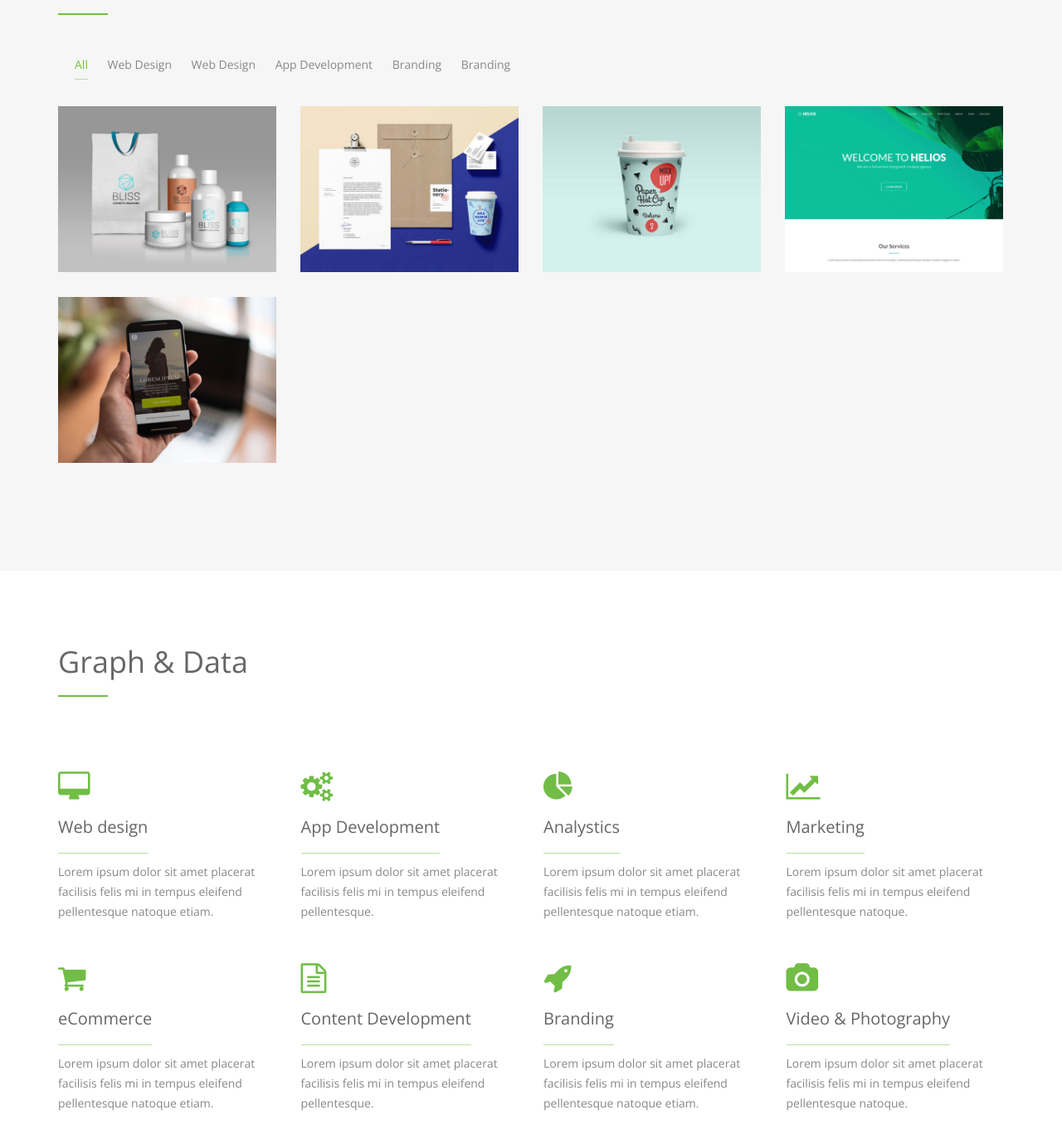
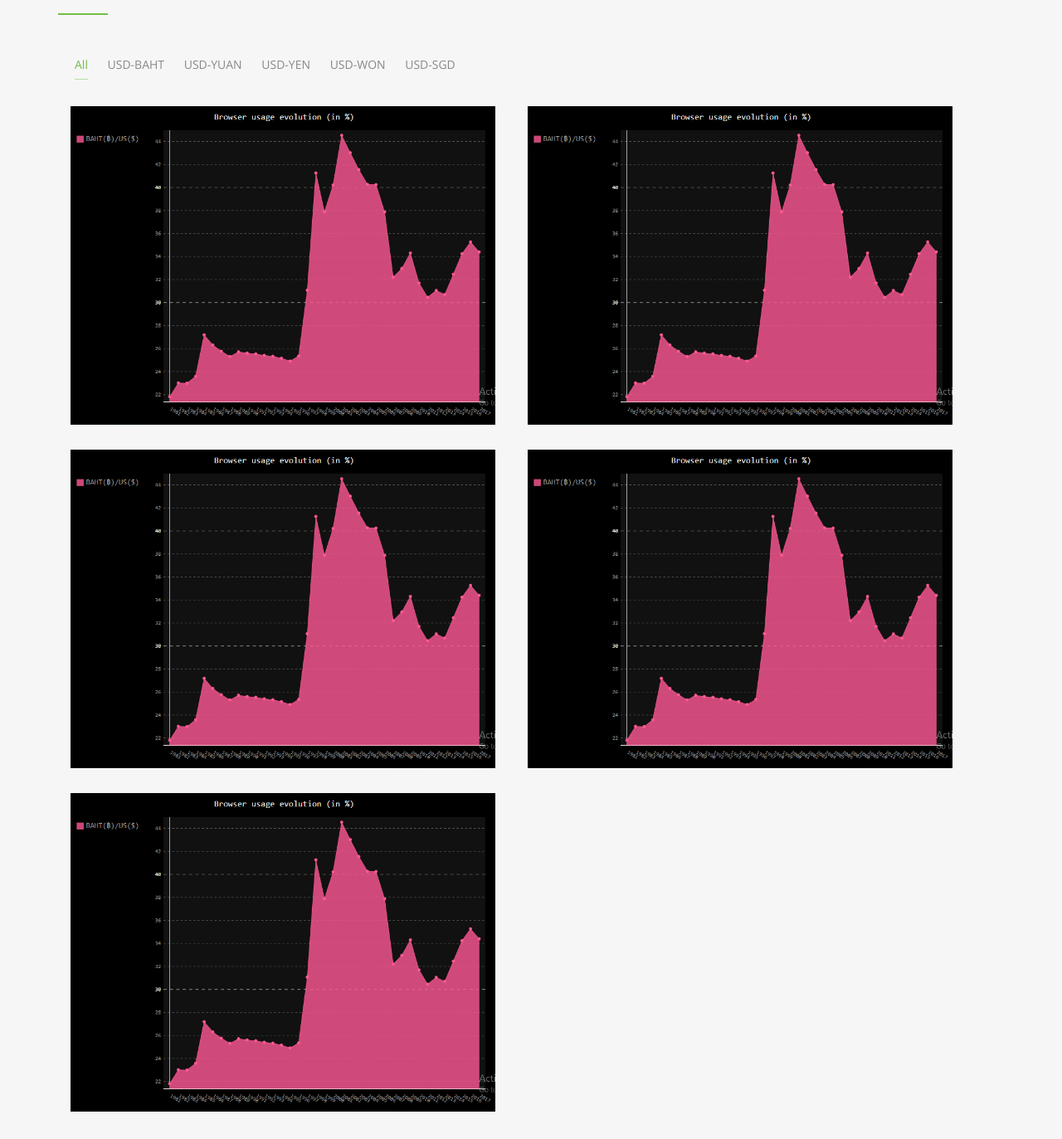
Before and after one commit to CokeFung/ProjectPSIT2017, a plain HTML site: page index.html in a window 1280 px wide. Shown: the part 1628-3001 px from the top of the page at 83% size. Drawn offline with nearby package versions, Linux system fonts and the light colour scheme.

Commit message:
Add resources

```diff
--- a/css/style.css
+++ b/css/style.css
@@ -288,11 +288,15 @@ ol.type li a:hover {
 }
 .portfolio-item {
 	margin-bottom: 30px;
+	margin-left: 30px;
+	margin-right: 10px;
 }
 .portfolio-item .hover-bg {
-	height: 200px;
+	height: 30vw;
+	width: 40vw;
 	overflow: hidden;
 	position: relative;
+	display: block;
 }
 .hover-bg .hover-text {
 	position: absolute;
@@ -454,4 +458,15 @@ label {
 .hover-bg .hover-text {
 	padding: 15% 10%;
 }
+.a-graph{
+	background-color: red;
+	width: 80vw;
 }
+.pic-graph{
+	margin-right: 25px;
+	width: 40vw;
+	height: 30vw;
+	display: inline-block;
+}
+
+}
--- a/index.html
+++ b/index.html
@@ -3,7 +3,7 @@
 <head>
 <meta charset="utf-8">
 <meta name="viewport" content="width=device-width, initial-scale=1">
-<title>Optics</title>
+<title>Exchange rates</title>
 <meta name="description" content="">
 <meta name="author" content="">
 
@@ -113,71 +113,92 @@
         <li>
           <ol class="type">
             <li><a href="#" data-filter="*" class="active">All</a></li>
-            <li><a href="#" data-filter=".usd-baht">Web Design</a></li>
-            <li><a href="#" data-filter=".usd-yuan">Web Design</a></li>
-            <li><a href="#" data-filter=".usd-yen">App Development</a></li>
-            <li><a href="#" data-filter=".usd-won">Branding</a></li>
-            <li><a href="#" data-filter=".usd-sgd">Branding</a></li>
+            <li><a href="#" data-filter=".usd-baht">USD-BAHT</a></li>
+            <li><a href="#" data-filter=".usd-yuan">USD-YUAN</a></li>
+            <li><a href="#" data-filter=".usd-yen">USD-YEN</a></li>
+            <li><a href="#" data-filter=".usd-won">USD-WON</a></li>
+            <li><a href="#" data-filter=".usd-sgd">USD-SGD</a></li>
           </ol>
         </li>
       </ul>
       <div class="clearfix"></div>
     </div>
     <div class="row">
-      <div class="portfolio-items">
-        <div class="col-sm-6 col-md-3 col-lg-3 usd-baht">
+      <div class="portfolio-items" style="text-align: center;">
+        <div class="a-graph usd-baht">
           <div class="portfolio-item">
-            <div class="hover-bg"> <a href="img/portfolio/01.jpg" rel="prettyPhoto">
+              <div class="hover-bg"> <a href="./tmp/img/usd-baht.png" rel="prettyPhoto">
               <div class="hover-text">
-                <h4>Project Title</h4>
-                <small>Web Design</small>
+                <h4>USD-BAHT</h4>
                 <div class="clearfix"></div>
               </div>
-              <img src="img/portfolio/01.jpg" class="img-responsive" alt="Project Title"> </a> </div>
+              <img src="./tmp/img/usd-baht.png" class="img-responsive" alt="USD-BAHT<br>
+              ในปี 1983-1985วิกฤติทรัสต์ล้ม / ลดค่าเงินบาท<br>
+              ในปี 1992 – 1995 เป็นยุคหลังการปฏิวัติโดยคณะรักษาความสงบเรียบร้อยแห่งชาติ<br>
+              ในปี1996 –2000 เป็นยุคต้มยำกุ้ง<br>
+              ในปี 2001 -2006 เป็นยุคทักษิโณมิกส์<br>
+              ในปี 2007 - 2011เป็นยุคคมช.<br>
+              ในปี 2012-2016 เป็นต้นมาเศรษฐกิจไทยสามารถขยายตัวได้ดีขึ้นอย่างต่อเนื่อง<br>"> </a> </div>
           </div>
         </div>
-        <div class="col-sm-6 col-md-3 col-lg-3 usd-yuan">
+        <div class="a-graph usd-yuan">
           <div class="portfolio-item">
-            <div class="hover-bg"> <a href="img/portfolio/02.jpg" rel="prettyPhoto">
+              <div class="hover-bg"> <a href="./tmp/img/usd-baht.png" rel="prettyPhoto">
               <div class="hover-text">
-                <h4>Project Title</h4>
-                <small>App Development</small>
+                <h4>USD-BAHT</h4>
                 <div class="clearfix"></div>
               </div>
-              <img src="img/portfolio/02.jpg" class="img-responsive" alt="Project Title"> </a> </div>
+              <img src="./tmp/img/usd-baht.png" class="img-responsive" alt="USD-BAHT<br>
+              ในปี 1992 – 1995 เป็นยุคหลังการปฏิวัติโดยคณะรักษาความสงบเรียบร้อยแห่งชาติ<br>
+              ในปี1996 –2000 เป็นยุคต้มยำกุ้ง<br>
+              ในปี 2001 -2006 เป็นยุคทักษิโณมิกส์<br>
+              ในปี 2007 - 2011เป็นยุคคมช.<br>
+              ในปี 2012-2016 เป็นต้นมาเศรษฐกิจไทยสามารถขยายตัวได้ดีขึ้นอย่างต่อเนื่อง<br>"> </a> </div>
           </div>
         </div>
-        <div class="col-sm-6 col-md-3 col-lg-3 usd-yen">
+        <div class="a-graph usd-yen">
           <div class="portfolio-item">
-            <div class="hover-bg"> <a href="img/portfolio/03.jpg" rel="prettyPhoto">
+              <div class="hover-bg"> <a href="./tmp/img/usd-baht.png" rel="prettyPhoto">
               <div class="hover-text">
-                <h4>Project Title</h4>
-                <small>Web Design</small>
+                <h4>USD-BAHT</h4>
                 <div class="clearfix"></div>
               </div>
-              <img src="img/portfolio/03.jpg" class="img-responsive" alt="Project Title"> </a> </div>
+              <img src="./tmp/img/usd-baht.png" class="img-responsive" alt="USD-BAHT<br>
+              ในปี 1992 – 1995 เป็นยุคหลังการปฏิวัติโดยคณะรักษาความสงบเรียบร้อยแห่งชาติ<br>
+              ในปี1996 –2000 เป็นยุคต้มยำกุ้ง<br>
+              ในปี 2001 -2006 เป็นยุคทักษิโณมิกส์<br>
+              ในปี 2007 - 2011เป็นยุคคมช.<br>
+              ในปี 2012-2016 เป็นต้นมาเศรษฐกิจไทยสามารถขยายตัวได้ดีขึ้นอย่างต่อเนื่อง<br>"> </a> </div>
           </div>
         </div>
-        <div class="col-sm-6 col-md-3 col-lg-3 usd-won">
+        <div class="a-graph usd-won">
           <div class="portfolio-item">
-            <div class="hover-bg"> <a href="img/portfolio/04.jpg" rel="prettyPhoto">
+              <div class="hover-bg"> <a href="./tmp/img/usd-baht.png" rel="prettyPhoto">
               <div class="hover-text">
-                <h4>Project Title</h4>
-                <small>Web Design</small>
+                <h4>USD-BAHT</h4>
                 <div class="clearfix"></div>
               </div>
-              <img src="img/portfolio/04.jpg" class="img-responsive" alt="Project Title"> </a> </div>
+              <img src="./tmp/img/usd-baht.png" class="img-responsive" alt="USD-BAHT<br>
+              ในปี 1992 – 1995 เป็นยุคหลังการปฏิวัติโดยคณะรักษาความสงบเรียบร้อยแห่งชาติ<br>
+              ในปี1996 –2000 เป็นยุคต้มยำกุ้ง<br>
+              ในปี 2001 -2006 เป็นยุคทักษิโณมิกส์<br>
+              ในปี 2007 - 2011เป็นยุคคมช.<br>
+              ในปี 2012-2016 เป็นต้นมาเศรษฐกิจไทยสามารถขยายตัวได้ดีขึ้นอย่างต่อเนื่อง<br>"> </a> </div>
           </div>
         </div>
-        <div class="col-sm-6 col-md-3 col-lg-3 usd-sgd">
+        <div class="a-graph usd-sgd">
           <div class="portfolio-item">
-            <div class="hover-bg"> <a href="img/portfolio/05.jpg" rel="prettyPhoto">
+              <div class="hover-bg"> <a href="./tmp/img/usd-baht.png" rel="prettyPhoto">
               <div class="hover-text">
-                <h4>Project Title</h4>
-                <small>App Development</small>
+                <h4>USD-BAHT</h4>
                 <div class="clearfix"></div>
               </div>
-              <img src="img/portfolio/05.jpg" class="img-responsive" alt="Project Title"> </a> </div>
+              <img src="./tmp/img/usd-baht.png" class="img-responsive" alt="USD-BAHT<br>
+              ในปี 1992 – 1995 เป็นยุคหลังการปฏิวัติโดยคณะรักษาความสงบเรียบร้อยแห่งชาติ<br>
+              ในปี1996 –2000 เป็นยุคต้มยำกุ้ง<br>
+              ในปี 2001 -2006 เป็นยุคทักษิโณมิกส์<br>
+              ในปี 2007 - 2011เป็นยุคคมช.<br>
+              ในปี 2012-2016 เป็นต้นมาเศรษฐกิจไทยสามารถขยายตัวได้ดีขึ้นอย่างต่อเนื่อง<br>"> </a> </div>
           </div>
         </div>
       </div>
@@ -188,45 +209,64 @@
 <div id="services-section">
   <div class="container">
     <div class="section-title">
-      <h2>Graph & Data</h2>
+      <h2>Resources</h2>
       <hr>
     </div>
     <div class="space"></div>
     <div class="row">
-      <div class="col-md-3 col-sm-6 service"> <i class="fa fa-desktop"></i>
-        <h4>Web design</h4>
-        <p>Lorem ipsum dolor sit amet placerat facilisis felis mi in tempus eleifend pellentesque natoque etiam.</p>
+      <div class="col-md-3 col-sm-6 service">
+        <h4>1.</h4>
+        <p><a href="https://goo.gl/PcazhU">https://goo.gl/PcazhU</a></p>
       </div>
-      <div class="col-md-3 col-sm-6 service"> <i class="fa fa-gears"></i>
-        <h4>App Development</h4>
-        <p>Lorem ipsum dolor sit amet placerat facilisis felis mi in tempus eleifend pellentesque.</p>
+      <div class="col-md-3 col-sm-6 service">
+        <h4>2.</h4>
+        <p><a href="https://goo.gl/UWZkhh">https://goo.gl/UWZkhh</a></p>
       </div>
-      <div class="col-md-3 col-sm-6 service"> <i class="fa fa-pie-chart"></i>
-        <h4>Analystics</h4>
-        <p>Lorem ipsum dolor sit amet placerat facilisis felis mi in tempus eleifend pellentesque natoque etiam.</p>
+      <div class="col-md-3 col-sm-6 service">
+        <h4>3.</h4>
+        <p><a href="https://goo.gl/c7RCky">https://goo.gl/c7RCky</a></p>
       </div>
-      <div class="col-md-3 col-sm-6 service"> <i class="fa fa-line-chart"></i>
-        <h4>Marketing</h4>
-        <p>Lorem ipsum dolor sit amet placerat facilisis felis mi in tempus eleifend pellentesque natoque.</p>
+      <div class="col-md-3 col-sm-6 service">
+        <h4>4.</h4>
+        <p><a href="https://goo.gl/HjCorU">https://goo.gl/HjCorU</a></p>
       </div>
     </div>
     <div class="space"></div>
     <div class="row">
-      <div class="col-md-3 col-sm-6 service"> <i class="fa fa-shopping-cart"></i>
-        <h4>eCommerce</h4>
-        <p>Lorem ipsum dolor sit amet placerat facilisis felis mi in tempus eleifend pellentesque natoque etiam.</p>
+      <div class="col-md-3 col-sm-6 service">
+        <h4>5.</h4>
+        <p><a href="https://goo.gl/crxZE9">https://goo.gl/crxZE9</a></p>
       </div>
-      <div class="col-md-3 col-sm-6 service"> <i class="fa fa-file-text-o"></i>
-        <h4>Content Development</h4>
-        <p>Lorem ipsum dolor sit amet placerat facilisis felis mi in tempus eleifend pellentesque.</p>
+      <div class="col-md-3 col-sm-6 service">
+        <h4>6.</h4>
+        <p><a href="https://goo.gl/D9d2Rg">https://goo.gl/D9d2Rg</a></p>
       </div>
-      <div class="col-md-3 col-sm-6 service"> <i class="fa fa-rocket"></i>
-        <h4>Branding</h4>
-        <p>Lorem ipsum dolor sit amet placerat facilisis felis mi in tempus eleifend pellentesque natoque etiam.</p>
+      <div class="col-md-3 col-sm-6 service">
+        <h4>7.</h4>
+        <p><a href="https://goo.gl/x6mtXc">https://goo.gl/x6mtXc</a></p>
       </div>
-      <div class="col-md-3 col-sm-6 service"> <i class="fa fa-camera"></i>
-        <h4>Video & Photography</h4>
-        <p>Lorem ipsum dolor sit amet placerat facilisis felis mi in tempus eleifend pellentesque natoque.</p>
+      <div class="col-md-3 col-sm-6 service">
+        <h4>8.</h4>
+        <p><a href="https://goo.gl/NE6ssn">https://goo.gl/NE6ssn</a></p>
+      </div>
+    </div>
+        <div class="space"></div>
+    <div class="row">
+      <div class="col-md-3 col-sm-6 service">
+        <h4>9.</h4>
+        <p><a href="https://goo.gl/crxZE9">https://goo.gl/crxZE9</a></p>
+      </div>
+      <div class="col-md-3 col-sm-6 service">
+        <h4>10.</h4>
+        <p><a href="https://goo.gl/D9d2Rg">https://goo.gl/D9d2Rg</a></p>
+      </div>
+      <div class="col-md-3 col-sm-6 service">
+        <h4>11.</h4>
+        <p><a href="https://goo.gl/x6mtXc">https://goo.gl/x6mtXc</a></p>
+      </div>
+      <div class="col-md-3 col-sm-6 service">
+        <h4>12.</h4>
+        <p><a href="https://goo.gl/NE6ssn">https://goo.gl/NE6ssn</a></p>
       </div>
     </div>
   </div>
```
Also changed, not shown: css/bootstrap.css, tmp/img/usd-baht.PNG (added).
